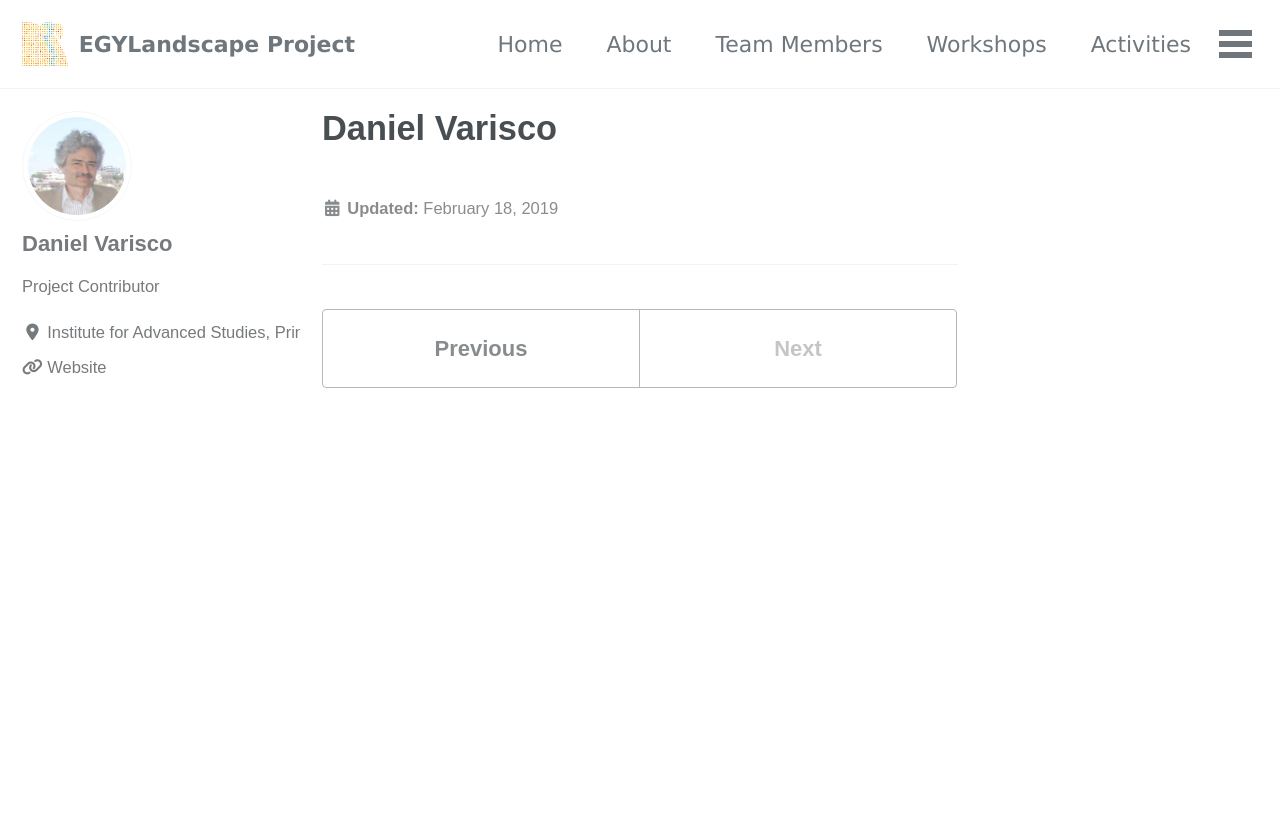
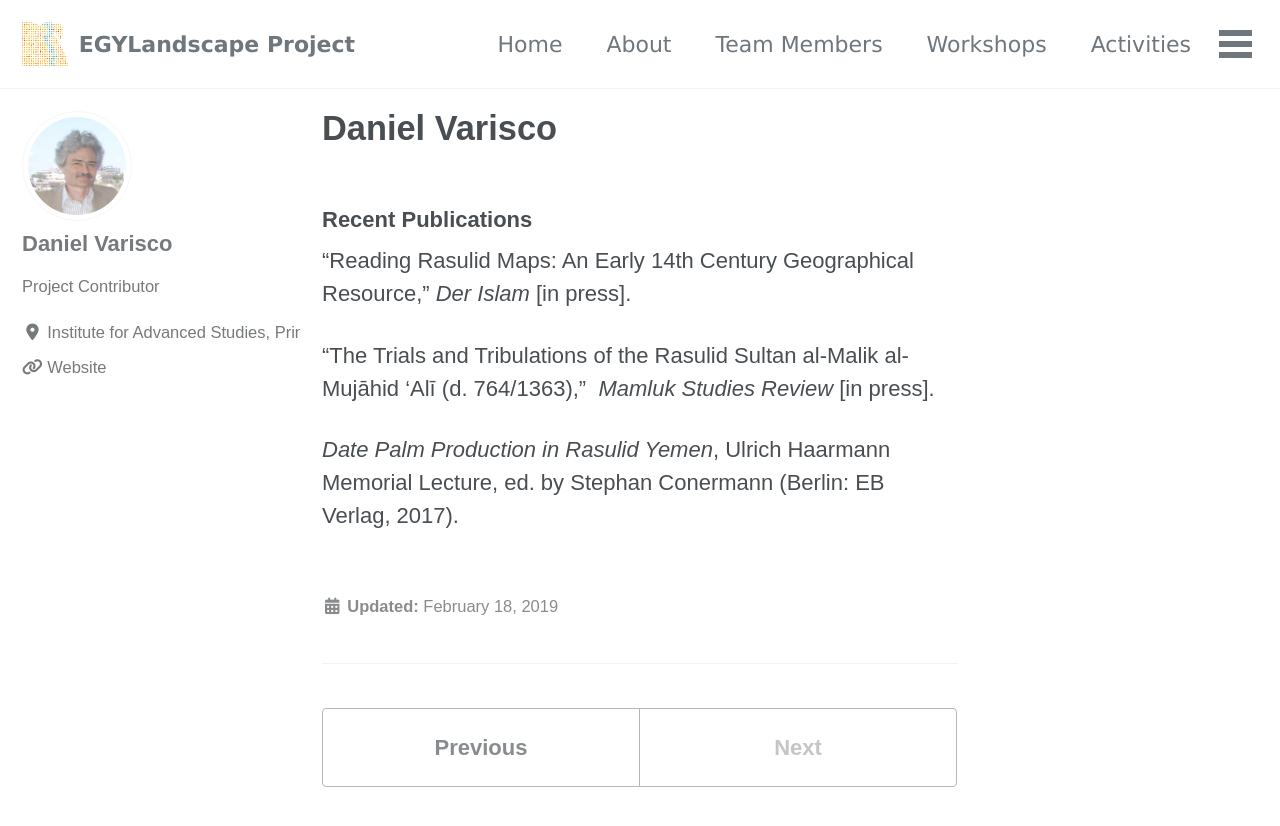
Before and after one commit to mhshaaban/egylandscapeproject.github.io, a Jekyll site: the page built from _members/DanielVarisco.md, in a window 1280 px wide and 900 px high. Shown: the top 826 px of the window. Built offline with Jekyll 4.4.1, drawn with Linux system fonts in a browser that asks for light colours; cached includes are drawn as plain includes; nearby versions of some CDN libraries; some web fonts are replaced.

Commit message:
Update DanielVarisco.md

```diff
--- a/_members/DanielVarisco.md
+++ b/_members/DanielVarisco.md
@@ -10,3 +10,11 @@ toc: false
 toc_sticky: false
 layout: single
 ---
+
+### Recent Publications
+
+"Reading Rasulid Maps: An Early 14th Century Geographical Resource," *Der Islam* [in press].
+
+"The Trials and Tribulations of the Rasulid Sultan al-Malik al-Mujāhid 'Alī (d. 764/1363),"  *Mamluk Studies Review* [in press].
+
+*Date Palm Production in Rasulid Yemen*, Ulrich Haarmann Memorial Lecture, ed. by Stephan Conermann (Berlin: EB Verlag, 2017).
```
